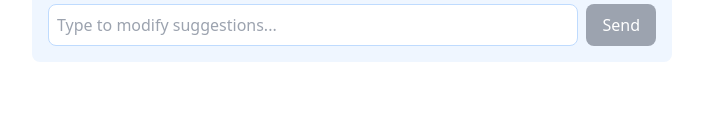
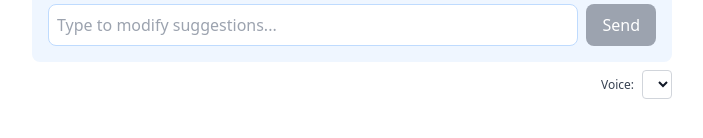
Before and after one commit to dylman123/aac-ai-assistant, a Next.js app: page / in a window 1280 px wide. Shown: the part 572-710 px from the top of the page, without its empty margins (288-991 px from the left). Built offline with nearby package versions, Linux system fonts and the light colour scheme.

Commit message:
adds voice settings

```diff
--- a/app/page.tsx
+++ b/app/page.tsx
@@ -23,12 +23,37 @@ export default function Home() {
 
   const [permissionError, setPermissionError] = useState<string | null>(null);
 
+  // Add new state for voice selection
+  const [voices, setVoices] = useState<SpeechSynthesisVoice[]>([]);
+  const [selectedVoice, setSelectedVoice] = useState<SpeechSynthesisVoice | null>(null);
+
   // Add effect to scroll to bottom whenever chat history changes
   useEffect(() => {
     if (chatWindowRef.current) {
       chatWindowRef.current.scrollTop = chatWindowRef.current.scrollHeight;
     }
   }, [chatHistory, suggestions]);
+
+  // Add useEffect to load voices
+  useEffect(() => {
+    const loadVoices = () => {
+      const availableVoices = window.speechSynthesis.getVoices();
+      setVoices(availableVoices);
+      // Set default voice (preferably an English one)
+      const defaultVoice = availableVoices.find(voice => voice.lang.startsWith('en')) || availableVoices[0];
+      setSelectedVoice(defaultVoice);
+    };
+
+    // Load voices immediately if available
+    loadVoices();
+
+    // Chrome loads voices asynchronously, so we need this
+    window.speechSynthesis.onvoiceschanged = loadVoices;
+
+    return () => {
+      window.speechSynthesis.onvoiceschanged = null;
+    };
+  }, []);
 
   const getSuggestions = async ({newUserInput, newPartnerInput}: {newUserInput?: string, newPartnerInput?: string}) => {
     if (!newUserInput?.trim() && !newPartnerInput?.trim()) return;
@@ -69,16 +94,12 @@ export default function Home() {
 
   const selectSuggestion = (suggestion: string) => {
     const utterance = new SpeechSynthesisUtterance(suggestion);
-    utterance.rate = 1.0; // Speed: 0.1 to 10
-    utterance.pitch = 1.1; // Pitch: 0 to 2
-    utterance.volume = 1.0; // Volume: 0 to 1
-
-    // Optionally select a specific voice
-    const voices = window.speechSynthesis.getVoices();
-    console.log(JSON.stringify(voices, null, 2))
-    if (voices.length > 0) {
-      utterance.voice = voices[0]; // Select first available voice
+    if (selectedVoice) {
+      utterance.voice = selectedVoice;
     }
+    utterance.rate = 1.0;
+    utterance.pitch = 1.0;
+    utterance.volume = 1.0;
 
     window.speechSynthesis.speak(utterance);
 
@@ -279,8 +300,8 @@ export default function Home() {
         )}
       </div>
 
-      {/* Combined User Input Area */}
-      <div className="bg-blue-50 p-4 rounded-lg">
+      {/* Combined User Input Area with Voice Settings */}
+      <div className="bg-blue-50 p-4 rounded-lg mb-2">
         <div className="flex gap-2">
           <input
             type="text"
@@ -302,6 +323,27 @@ export default function Home() {
           </button>
         </div>
       </div>
+
+      {/* Voice Settings */}
+      <div className="flex justify-end items-center gap-2 text-xs text-gray-600 dark:text-gray-300">
+          <label className="whitespace-nowrap text-gray-700 dark:text-gray-200">
+            Voice:
+          </label>
+          <select
+            value={selectedVoice?.voiceURI || ''}
+            onChange={(e) => {
+              const voice = voices.find(v => v.voiceURI === e.target.value);
+              setSelectedVoice(voice || null);
+            }}
+            className="p-1 border border-gray-300 dark:border-gray-600 rounded text-xs bg-white dark:bg-gray-800 text-gray-900 dark:text-gray-100 focus:ring-1 focus:ring-blue-300 focus:border-blue-300"
+          >
+            {voices.map((voice) => (
+              <option key={voice.voiceURI} value={voice.voiceURI}>
+                {`${voice.name} (${voice.lang})`}
+              </option>
+            ))}
+          </select>
+        </div>
     </main>
   );
 }
```
